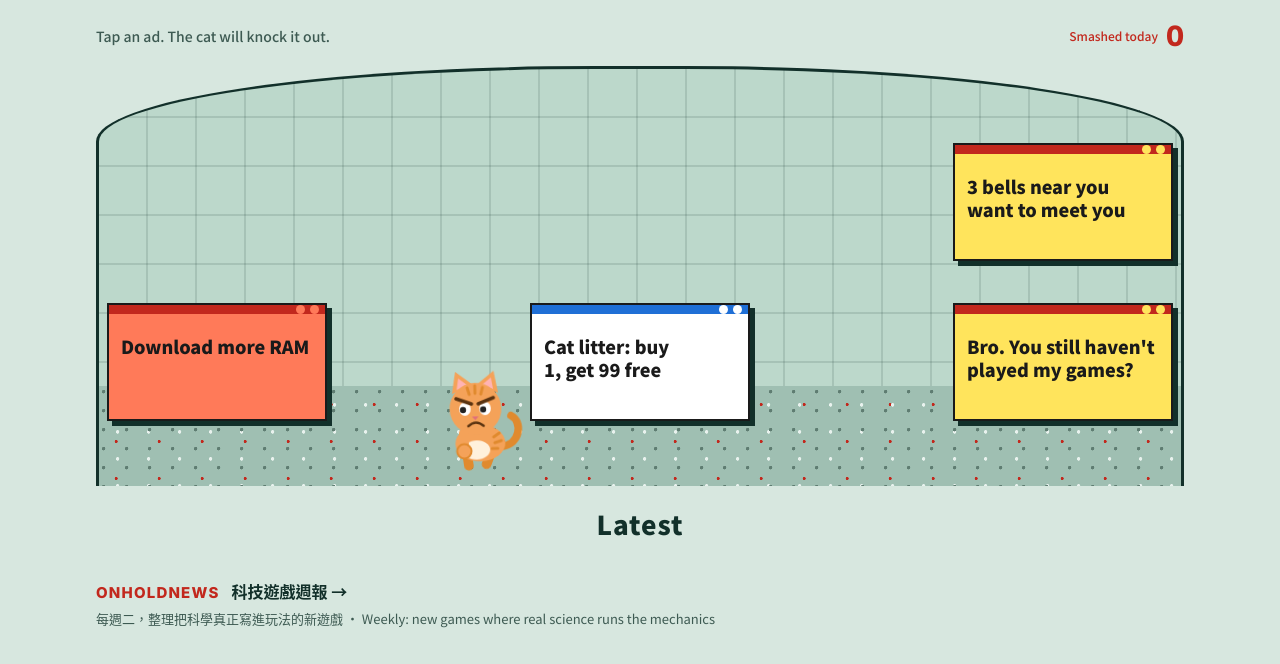
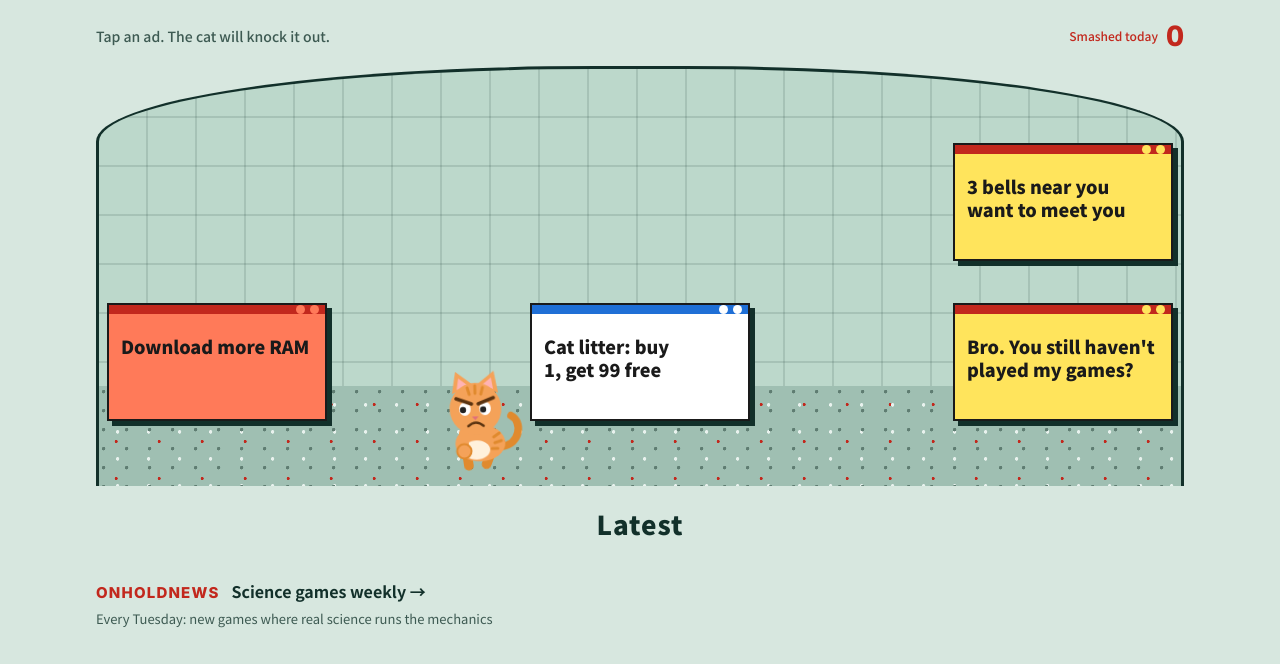
Before and after one commit to onholdlab/onholdlab.github.io, a plain HTML site: page index.html in a window 1280 px wide. Shown: the part 136-800 px from the top of the page. Drawn offline with Linux system fonts and the light colour scheme.

Commit message:
對齊第二步：首頁 ONHOLDNEWS 入口跟著語言切到英文版週報
規格：中文連 weekly/，其他語言連 weekly/en/，標題與說明換成對應語言（線上版已有，repo 沒有）。

Co-Authored-By: Claude Opus 5.5 <noreply@anthropic.com>
Claude-Session: https://claude.ai/code/session_01CzYSXxpMUPTqYWn17qzxay

```diff
--- a/index.html
+++ b/index.html
@@ -269,7 +269,7 @@ body{min-height:calc(100dvh + 2px)}
  </div>
 
  <h2 class="news-h" data-i="newsH"></h2>
- <!-- onholdnews --><a class="onn" href="weekly/"><b>ONHOLDNEWS</b><span>科技遊戲週報 →</span><small>每週二，整理把科學真正寫進玩法的新遊戲 · Weekly: new games where real science runs the mechanics</small></a>
+ <!-- onholdnews --><a class="onn" id="onnLink" href="weekly/"><b>ONHOLDNEWS</b><span id="onnT">科技遊戲週報 →</span><small id="onnS">每週二，整理把科學真正寫進玩法的新遊戲</small></a>
  <!-- devlog --><a class="onn" href="devlog/"><b>DEVLOG</b><span>開發日誌 →</span><small>做遊戲時的筆記和手繪草稿 · Notes and hand-drawn sketches from making games</small></a>
  <div class="low">
   <div class="ask">
@@ -469,6 +469,9 @@ for(const attr of ['aria-label','placeholder','alt','title','content'])document.
  document.querySelectorAll('[data-i-ph]').forEach(e=>{e.placeholder=L[e.dataset.iPh]});
  document.querySelectorAll('[data-i-aria]').forEach(e=>{e.setAttribute('aria-label',L[e.dataset.iAria])});
  $('privLink').href=lang==='zh'?'privacy/':'privacy/?lang='+lang;
+ $('onnLink').href=lang==='zh'?'weekly/':'weekly/en/';
+ $('onnT').textContent=lang==='zh'?'科技遊戲週報 →':'Science games weekly →';
+ $('onnS').textContent=lang==='zh'?'每週二，整理把科學真正寫進玩法的新遊戲':'Every Tuesday: new games where real science runs the mechanics';
  $('langLabel').textContent=LANGS.find(x=>x[0]===lang)[1];
  $('lang').setAttribute('aria-label',OHLi18n.t('common.language')+': '+$('langLabel').textContent);
  $('langOptions').querySelectorAll('button').forEach(b=>b.setAttribute('aria-pressed',String(b.dataset.lang===lang)));
```
Also changed, not shown: tests/homepage-weekly-link.test.mjs (added, +18 -0 lines).
